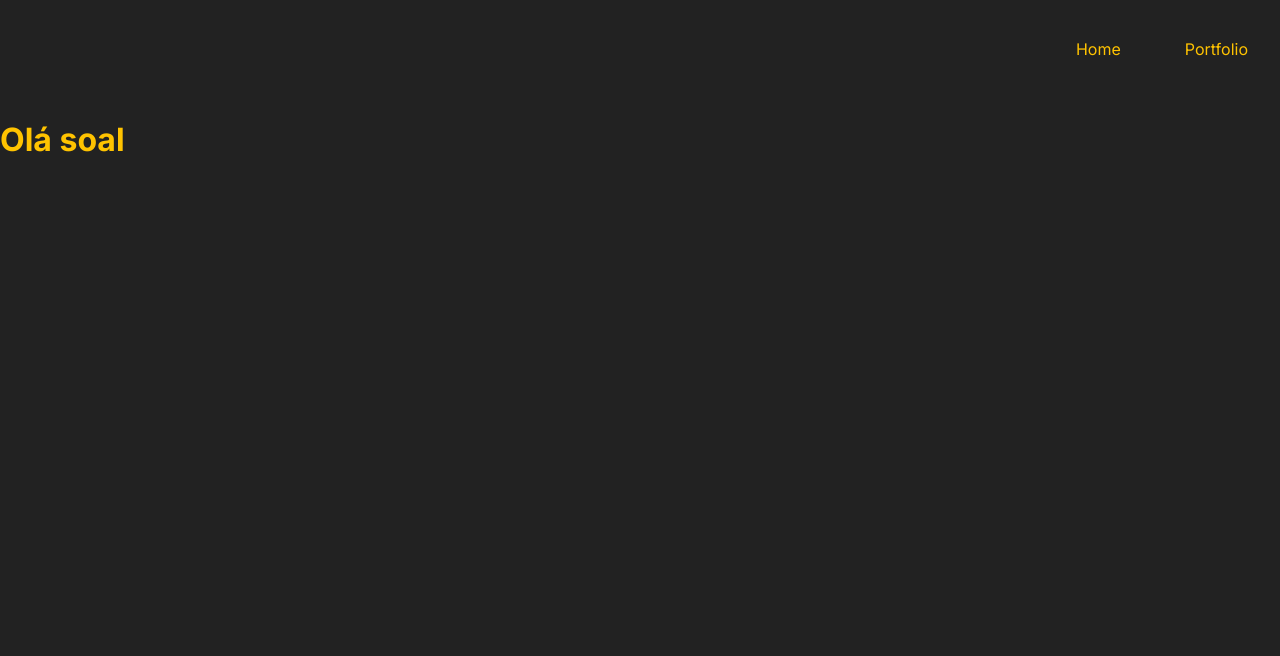
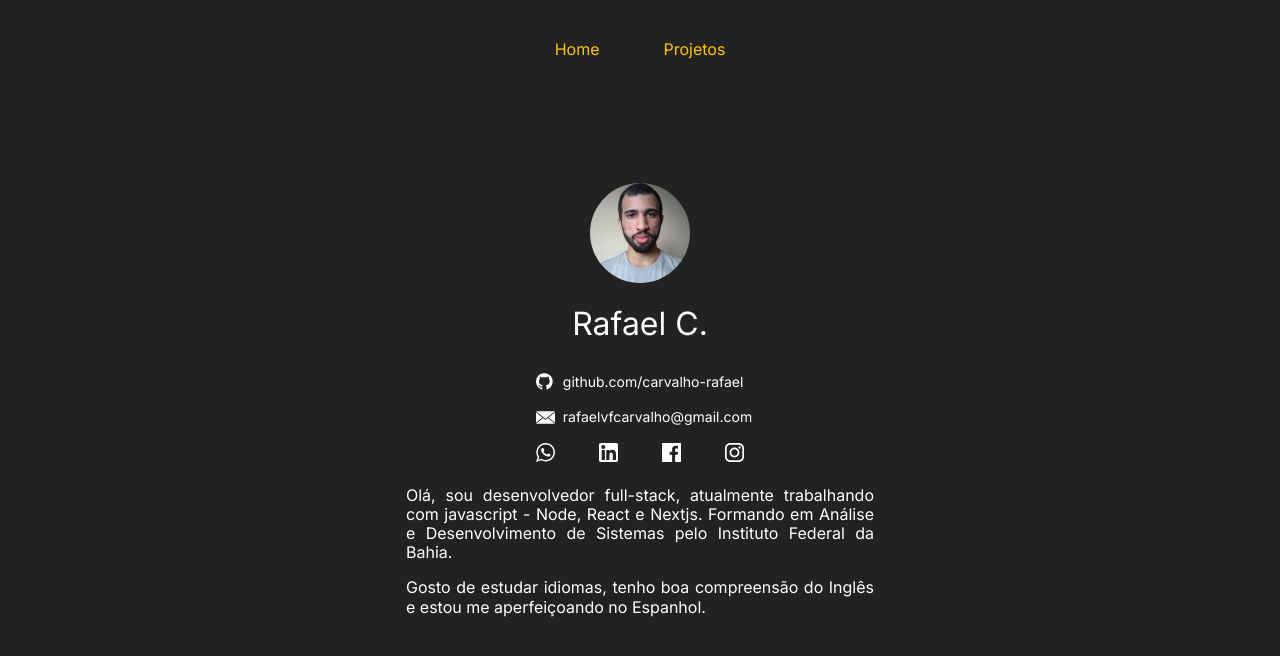
Before and after one commit to carvalho-rafael/carvalho-rafael.github.io, a Next.js app: page / in a window 1280 px wide. Shown: the top 656 px of the page. Built offline with nearby package versions, Linux system fonts and the light colour scheme; no server answers.

Commit message:
create homepage

```diff
--- a/src/components/navbar/index.tsx
+++ b/src/components/navbar/index.tsx
@@ -9,6 +9,7 @@ export default function Navbar() {
         <>
             <NavbarWrapper>
                 <NavbarContainer active={active}>
+                    <ul>
                         <div onClick={() => setActive(prevState => !prevState)}>
                             {!active ? <MdMenu /> : <MdClose />}
                         </div>
@@ -16,8 +17,9 @@ export default function Navbar() {
                             <a href="">Home</a>
                         </li>
                         <li>
-                        <a href="">Portfolio</a>
+                            <a href="">Projetos</a>
                         </li>
+                    </ul>
                 </NavbarContainer>
             </NavbarWrapper>
         </>
--- a/src/components/navbar/styles.ts
+++ b/src/components/navbar/styles.ts
@@ -1,17 +1,24 @@
 import styled, { css } from 'styled-components';
 
-export const NavbarContainer = styled.ul<{ active: boolean }>`
+export const NavbarContainer = styled.div<{ active: boolean }>`
     position: relative;
     display: flex;
     justify-content: flex-end;
 
     width: 100%;
     height: 100px;
+
+    color: #ffc300;
+
+    ul {
         margin: 0;
+        display: flex;
+        align-items: center;
 
         > div {
             display: flex;
             align-items: center;
+            justify-content: center;
             height: 100px;
             margin: 0 2rem;
 
@@ -23,25 +30,29 @@ export const NavbarContainer = styled.ul<{ active: boolean }>`
             margin: 1rem 2rem;
         }
 
+    }
+
     ${props => props.active && css`
+        justify-content: flex-start;
         flex-direction: column;
-        align-items: flex-end;
-        justify-content: flex-start;
 
         position: fixed;
-        height: 100vh;
-        width: 80vw;
+        height: 100%;
         top: 0;
 
         background: #222;
 
+        ul {
+            flex-direction: column;
+            align-items: flex-end;
             li {
                 display: block;
+            }
         }
     `}
 
     @media(min-width: 426px) {
-        flex-direction: row;
+        justify-content: center;
         align-items: center;
 
         width: 100%;
@@ -50,6 +61,8 @@ export const NavbarContainer = styled.ul<{ active: boolean }>`
 
         background: none;
 
+        ul {
+            flex-direction: row;
             > div {
                 display: none;
             }
@@ -58,10 +71,19 @@ export const NavbarContainer = styled.ul<{ active: boolean }>`
                 display: block;
             }
         }
+    }
 `
 export const NavbarWrapper = styled.div`
-    height: 100px;
+    flex: 1;
     display: flex;
     justify-content: flex-end;
 
+    width: 100%;
+    height: 100px;
+
+    @media(min-width: 426px) {
+        flex: 0;
+        justify-content: center;
+    }
+
 `
--- /dev/null
+++ b/src/components/profile/index.tsx
@@ -0,0 +1,19 @@
+import Social from '../social'
+import { ProfileContainer } from './styles'
+
+export default function Profile() {
+    return (
+        <ProfileContainer>
+            <img src="/img/profile.jpg" alt="" />
+            <h1>Rafael C.</h1>
+            <Social />
+            <p>
+                Olá, sou desenvolvedor full-stack, atualmente trabalhando com javascript - Node,
+                React e Nextjs. Formando em Análise e Desenvolvimento de Sistemas pelo Instituto Federal da Bahia.
+            </p>
+            <p>
+                Gosto de estudar idiomas, tenho boa compreensão do Inglês e estou me aperfeiçoando no Espanhol.
+            </p>
+        </ProfileContainer>
+    )
+}
--- /dev/null
+++ b/src/components/profile/styles.ts
@@ -0,0 +1,26 @@
+import styled from 'styled-components';
+
+export const ProfileContainer = styled.div`
+    display: flex;
+    flex-direction: column;
+    align-items: center;
+
+    max-width: 500px;
+    padding: 1rem;
+
+    h1 {
+        font-weight: 400;
+    }
+
+    p {
+        margin-bottom: 0px;
+        text-align: justify;
+    }
+
+    > img {
+        width: 100px;
+        height: 100px;
+        object-fit: cover;
+        border-radius: 50px;
+    }
+`
--- /dev/null
+++ b/src/components/social/index.tsx
@@ -0,0 +1,30 @@
+import { SocialContainer } from './styles'
+
+export default function Social() {
+    return (
+        <SocialContainer>
+            <a href="https://github.com/carvalho-rafael">
+                <img src="/img/github.svg" alt="github link" />
+                <span>github.com/carvalho-rafael</span>
+            </a>
+            <a href="mailto:rafaelvfcarvalho@gmail.com">
+                <img src="/img/emailBW.svg" alt="email link" />
+                <span>rafaelvfcarvalho@gmail.com</span>
+            </a>
+            <div>
+                <a href="https://web.whatsapp.com/send?phone=5571986844328&text=Ola Rafael">
+                    <img src="/img/whatsappBW.svg" alt="whatsapp icon" />
+                </a>
+                <a href="https://www.linkedin.com/in/rafael-carvalho-dev/">
+                    <img src="/img/linkedinBW.svg" alt="linkedin icon" />
+                </a>
+                <a href="https://www.facebook.com/rafael.victor.737">
+                    <img src="/img/facebookBW.svg" alt="facebook icon" />
+                </a>
+                <a href="https://www.instagram.com/desenvolvedor.jr">
+                    <img src="/img/instagram.svg" alt="instagram icon" />
+                </a>
+            </div>
+        </SocialContainer>
+    )
+}
--- /dev/null
+++ b/src/components/social/styles.ts
@@ -0,0 +1,36 @@
+import styled from 'styled-components';
+
+export const SocialContainer = styled.div`
+    display: flex;
+    flex-direction: column;
+
+    h1 {
+        font-weight: 400;
+    }
+
+    p {
+        margin-bottom: 0px;
+    }
+
+    a {
+        display: flex;
+        align-items: center;
+
+        img {
+            width: 35px;
+            height: 35px;
+            object-fit: cover;
+            padding: .5rem;
+        }
+
+        span {
+            font-size: 14px;
+        }
+    }
+
+    div {
+        flex: 1;
+        display: flex;
+        justify-content: space-between;
+    }
+`
--- a/src/pages/index.tsx
+++ b/src/pages/index.tsx
@@ -1,6 +1,7 @@
 import Head from 'next/head'
 import { HomeContainer } from '../styles/pages/index'
 import Navbar from '../components/navbar'
+import Profile from '../components/profile'
 export default function Home() {
   return (
     <>
@@ -9,7 +10,9 @@ export default function Home() {
       </Head>
       <HomeContainer>
         <Navbar />
-        <h1>Olá soal</h1>
+        <main>
+          <Profile />
+        </main>
       </HomeContainer>
     </>
   )
--- a/src/styles/globalStyles.ts
+++ b/src/styles/globalStyles.ts
@@ -8,7 +8,6 @@ html,
     font-family: 'Inter', sans-serif;
     line-height: 1.2;
     background: #222222;
-    color: #f1f1f1;
 }
 
 * {
--- a/src/styles/pages/index.ts
+++ b/src/styles/pages/index.ts
@@ -1,10 +1,25 @@
 import styled from 'styled-components';
 
-export const HomeContainer= styled.main`
-    color: #ffc300;
+export const HomeContainer= styled.div`
+    color: #fff;
+    display: flex;
+    flex-direction: column;
+    justify-content: flex-end;
+
+    main {
+        flex: 1;
+        display: flex;
+        justify-content: center;
+        align-items: center;
+        flex-direction: column;
+    }
 
     @media(min-width: 426px) {
         width: 100vw;
         height: 100vh;
+
+        main {
+            margin-top: -100px;
+        }
     }
 `
```
Also changed, not shown: public/favicon.png, public/img/profile.jpg (renamed from public/img/perfil.jpg). Lines whose indentation alone changed are shown as unchanged.
